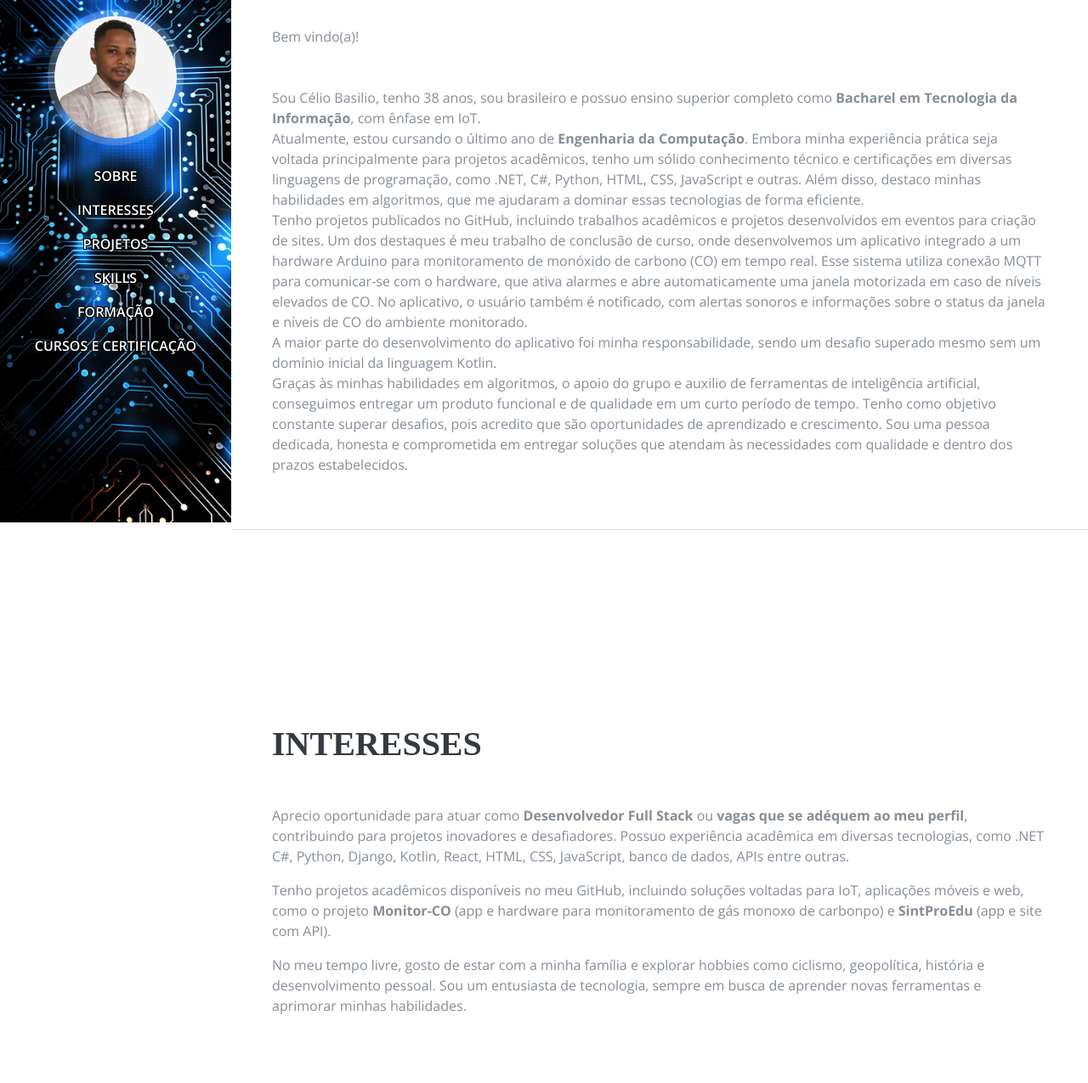
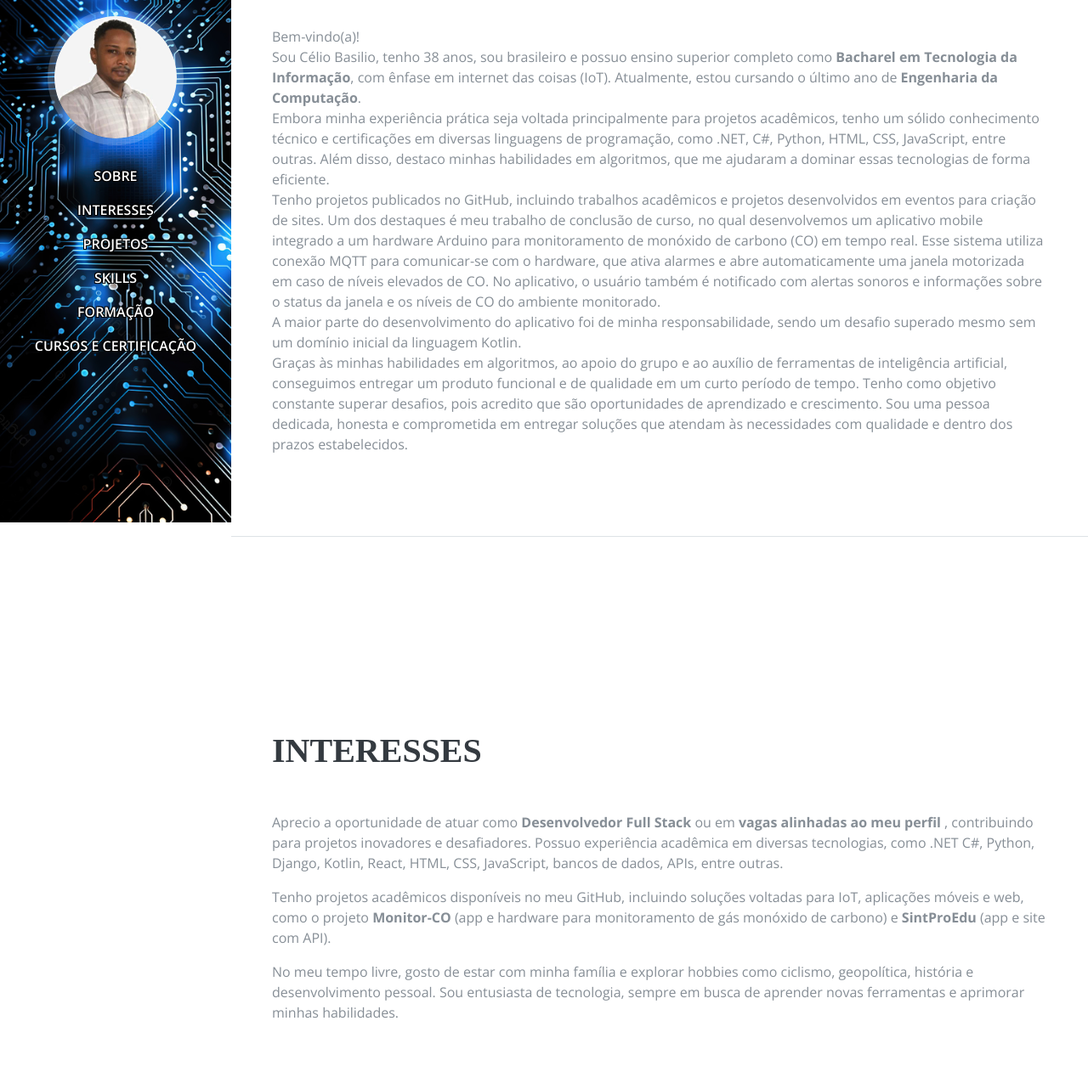
Before and after one commit to CelioBasilio/celiobasilio.github.io, a plain HTML site: page index.html in a window 1280 px wide. Shown: the part 185-1460 px from the top of the page at 85% size. Drawn offline with nearby package versions, Linux system fonts and the light colour scheme; a web font is replaced by a local one.

Commit message:
correção de ortigrafia. remocçao do contador e arquivos desnecessarios.

```diff
--- a/index.html
+++ b/index.html
@@ -75,21 +75,25 @@
           <span class="text-primary">Basilio</span>
         </h1>
         <div class="subheading mb-5">Vaz de Lima, São Paulo - SP · (11) 97743-9138 · celiobasilio@hotmail.com</div>
-        <p class="mb-5">Bem vindo(a)!<p> Sou Célio Basilio, tenho 38 anos, sou brasileiro e possuo ensino superior completo como <strong>Bacharel
-          em Tecnologia da Informação</strong>, com ênfase em IoT. <br> Atualmente, estou cursando o último ano de <strong>Engenharia da Computação</strong>. Embora
-          minha experiência prática seja voltada principalmente para projetos acadêmicos, tenho um sólido conhecimento técnico e
-          certificações em diversas linguagens de programação, como .NET, C#, Python, HTML, CSS, JavaScript e outras. Além disso, destaco
-          minhas habilidades em algoritmos, que me ajudaram a dominar essas tecnologias de forma eficiente.<br>Tenho projetos publicados no
-          GitHub, incluindo trabalhos acadêmicos e projetos desenvolvidos em eventos para criação de sites. Um dos destaques é meu
-          trabalho de conclusão de curso, onde desenvolvemos um aplicativo integrado a um hardware Arduino para monitoramento de monóxido de
-          carbono (CO) em tempo real. Esse sistema utiliza conexão MQTT para comunicar-se com o hardware, que ativa alarmes e abre
-          automaticamente uma janela motorizada em caso de níveis elevados de CO. No aplicativo, o usuário também é notificado, com alertas
-          sonoros e informações sobre o status da janela e níveis de CO do ambiente monitorado.<br> A maior parte do desenvolvimento do
-          aplicativo foi minha responsabilidade, sendo um desafio superado mesmo sem um domínio inicial da linguagem Kotlin.<br> Graças às
-          minhas habilidades em algoritmos, o apoio do grupo e auxilio de ferramentas de inteligência artificial, conseguimos entregar um produto funcional e
-          de qualidade em um curto período de tempo. Tenho como objetivo constante superar desafios, pois acredito que são oportunidades
-          de aprendizado e crescimento. Sou uma pessoa dedicada, honesta e comprometida em entregar soluções que atendam às necessidades
-          com qualidade e dentro dos prazos estabelecidos. </p>
+        <p class="mb-5">Bem-vindo(a)!<br> Sou Célio Basilio, tenho 38 anos, sou brasileiro e possuo ensino superior
+          completo como <strong>Bacharel em Tecnologia da Informação</strong>, com ênfase em internet das coisas (IoT).
+          Atualmente, estou cursando o último ano de <strong>Engenharia da Computação</strong>.
+          <br>Embora minha experiência prática
+          seja voltada principalmente para projetos acadêmicos, tenho um sólido conhecimento técnico e certificações em
+          diversas linguagens de programação, como .NET, C#, Python, HTML, CSS, JavaScript, entre outras. Além disso,
+          destaco minhas habilidades em algoritmos, que me ajudaram a dominar essas tecnologias de forma eficiente.
+          <br> Tenho projetos publicados no GitHub, incluindo trabalhos acadêmicos e projetos desenvolvidos em eventos
+          para criação de sites. Um dos destaques é meu trabalho de conclusão de curso, no qual desenvolvemos um
+          aplicativo mobile integrado a um hardware Arduino para monitoramento de monóxido de carbono (CO) em tempo real. Esse
+          sistema utiliza conexão MQTT para comunicar-se com o hardware, que ativa alarmes e abre automaticamente uma
+          janela motorizada em caso de níveis elevados de CO. No aplicativo, o usuário também é notificado com alertas
+          sonoros e informações sobre o status da janela e os níveis de CO do ambiente monitorado. <br> A maior parte
+          do desenvolvimento do aplicativo foi de minha responsabilidade, sendo um desafio superado mesmo sem um domínio
+          inicial da linguagem Kotlin. <br> Graças às minhas habilidades em algoritmos, ao apoio do grupo e ao auxílio
+          de ferramentas de inteligência artificial, conseguimos entregar um produto funcional e de qualidade em um
+          curto período de tempo. Tenho como objetivo constante superar desafios, pois acredito que são oportunidades de
+          aprendizado e crescimento. Sou uma pessoa dedicada, honesta e comprometida em entregar soluções que atendam às
+          necessidades com qualidade e dentro dos prazos estabelecidos. </p>
         <div class="social-links">
   <h3 class="mb-0">Contato e Redes Sociais</h3>
   <div class="subheading mb-3"></div>
@@ -124,15 +128,14 @@
     <section class="resume-section p-3 p-lg-5 d-flex flex-column" id="interests">
       <div class="my-auto">
         <h2 class="mb-5">Interesses</h2>
-        <p>Aprecio oportunidade para atuar como <strong>Desenvolvedor Full Stack</strong> ou <strong>vagas que se adéquem ao meu perfil</strong>, contribuindo para projetos inovadores e desafiadores.
-        Possuo experiência acadêmica em diversas tecnologias, como .NET C#, Python, Django, Kotlin, React, HTML, CSS, JavaScript, banco
-        de dados, APIs entre outras.</p>
-        <p>Tenho projetos acadêmicos disponíveis no meu GitHub, incluindo soluções voltadas para IoT, aplicações móveis e web, como o projeto
-        <strong>Monitor-CO</strong> (app e hardware para monitoramento de gás monoxo de carbonpo) e <strong>SintProEdu</strong> (app e site
-        com API).</p>
-        <p class="mb-0">No meu tempo livre, gosto de estar com a minha família e explorar hobbies como ciclismo, geopolítica, história e
-        desenvolvimento pessoal. Sou um entusiasta de tecnologia, sempre em busca de aprender novas ferramentas e aprimorar minhas
-        habilidades.</p>
+        <p>Aprecio a oportunidade de atuar como <strong>Desenvolvedor Full Stack</strong> ou em <strong>vagas alinhadas ao meu perfil
+        </strong>, contribuindo para projetos inovadores e desafiadores. Possuo experiência acadêmica em diversas tecnologias, como
+          .NET C#, Python, Django, Kotlin, React, HTML, CSS, JavaScript, bancos de dados, APIs, entre outras.</p> <p>Tenho projetos
+        acadêmicos disponíveis no meu GitHub, incluindo soluções voltadas para IoT, aplicações móveis e web, como o projeto <strong>
+          Monitor-CO</strong> (app e hardware para monitoramento de gás monóxido de carbono) e <strong>SintProEdu</strong> (app e site
+        com API).</p> <p class="mb-0">No meu tempo livre, gosto de estar com minha família e explorar hobbies como ciclismo, geopolítica,
+        história e desenvolvimento pessoal. Sou entusiasta de tecnologia, sempre em busca de aprender novas ferramentas e aprimorar
+        minhas habilidades.</p>
       </div>
     </section>
 
@@ -517,29 +520,7 @@
     </div>
   </div>
 </div>
-
-
-
-
-
   </div>
-
-  <div id="visit-counter">Visitas: 0</div>
-<script>
-    // Obtém o contador do localStorage
-    let visitCount = localStorage.getItem('visitCount');
-
-    // Incrementa o contador
-    visitCount = visitCount ? parseInt(visitCount) + 1 : 1;
-
-    // Salva o novo valor no localStorage
-    localStorage.setItem('visitCount', visitCount);
-
-    // Exibe o contador na página
-    document.getElementById('visit-counter').innerText = `Visitas: ${visitCount}`;
-</script>
-
-
 
 
   <!-- Bootstrap JavaScript -->
```
Also changed, not shown: img/Projects/Avalon Tech.jpg (deleted), img/Projects/KGP Guia de Pesca.jpg (deleted), img/Projects/PHPMailer.jpeg (deleted), img/Projects/PousadaAvalon.jpg (deleted), img/Projects/Sonic JS.jpg (deleted), img/Projects/Step In Canada.jpg (deleted), img/Projects/ecommerce.jpg (deleted), img/certificados/ifrs_html01.jpg (deleted), img/certificados/ifrs_html01.png (deleted).
